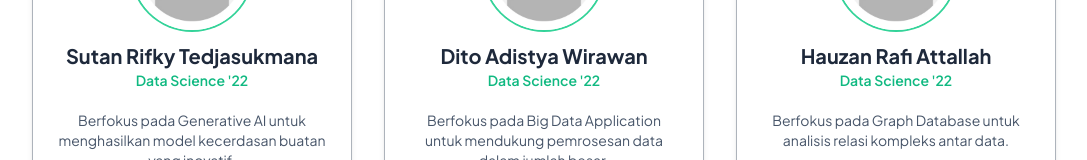
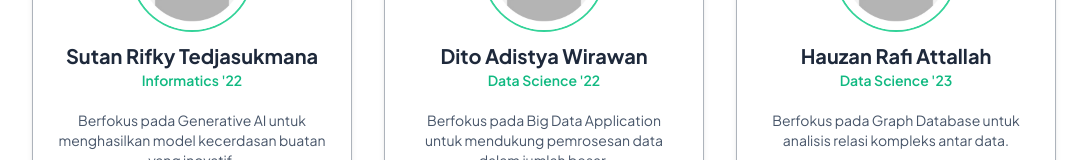
Before and after one commit to bigdatatelyu/bigdatatelyu.github.io, a Next.js app: page /team in a window 1280 px wide. Shown: the part 395-555 px from the top of the page, without its empty margins (96-1183 px from the left). Built offline with nearby package versions, Linux system fonts and the light colour scheme.

Commit message:
fix: update team member majors for accuracy and consistency

```diff
--- a/src/data/our-teams/members.ts
+++ b/src/data/our-teams/members.ts
@@ -13,7 +13,7 @@ const members: Member[] = [
       {
         image: "/personnels/placeholder_profile.png",
         name: "Sutan Rifky Tedjasukmana",
-        major: "Data Science '22",
+        major: "Informatics '22",
         description:
           "Berfokus pada Generative AI untuk menghasilkan model kecerdasan buatan yang inovatif.",
         positions: ["Laboratory Assistant", "Generative AI"],
@@ -29,7 +29,7 @@ const members: Member[] = [
       {
         image: "/personnels/placeholder_profile.png",
         name: "Hauzan Rafi Attallah",
-        major: "Data Science '22",
+        major: "Data Science '23",
         description:
           "Berfokus pada Graph Database untuk analisis relasi kompleks antar data.",
         positions: ["Laboratory Assistant", "Graph Database"],
@@ -37,7 +37,7 @@ const members: Member[] = [
       {
         image: "/personnels/placeholder_profile.png",
         name: "Gusti Raka Ananto",
-        major: "Data Science '22",
+        major: "Informatics '22",
         description:
           "Berfokus pada Key Value Database sebagai sistem penyimpanan data yang cepat dan efisien.",
         positions: ["Laboratory Assistant", "Key Value"],
@@ -69,7 +69,7 @@ const members: Member[] = [
       {
         image: "/personnels/placeholder_profile.png",
         name: "Ade Ikmal Maulana",
-        major: "Data Science '22",
+        major: "Informatics '22",
         description:
           "Berfokus pada Data Warehouse untuk integrasi dan penyimpanan data dari berbagai sumber.",
         positions: ["Laboratory Assistant", "Data Warehouse"],
@@ -85,7 +85,7 @@ const members: Member[] = [
       {
         image: "/personnels/placeholder_profile.png",
         name: "Fikri Fauzi",
-        major: "Data Science '22",
+        major: "Informatics '22",
         description:
           "Berfokus pada Data Warehouse untuk mendukung analitik data dan pengambilan keputusan.",
         positions: ["Laboratory Assistant", "Data Warehouse"],
@@ -101,7 +101,7 @@ const members: Member[] = [
       {
         image: "/personnels/placeholder_profile.png",
         name: "Afif Kurniawan Supriyadi",
-        major: "Data Science '22",
+        major: "Informatics '22",
         description:
           "Berfokus pada Generative AI untuk eksplorasi teknologi kecerdasan buatan yang kreatif.",
         positions: ["Laboratory Assistant", "Generative AI"],
```
